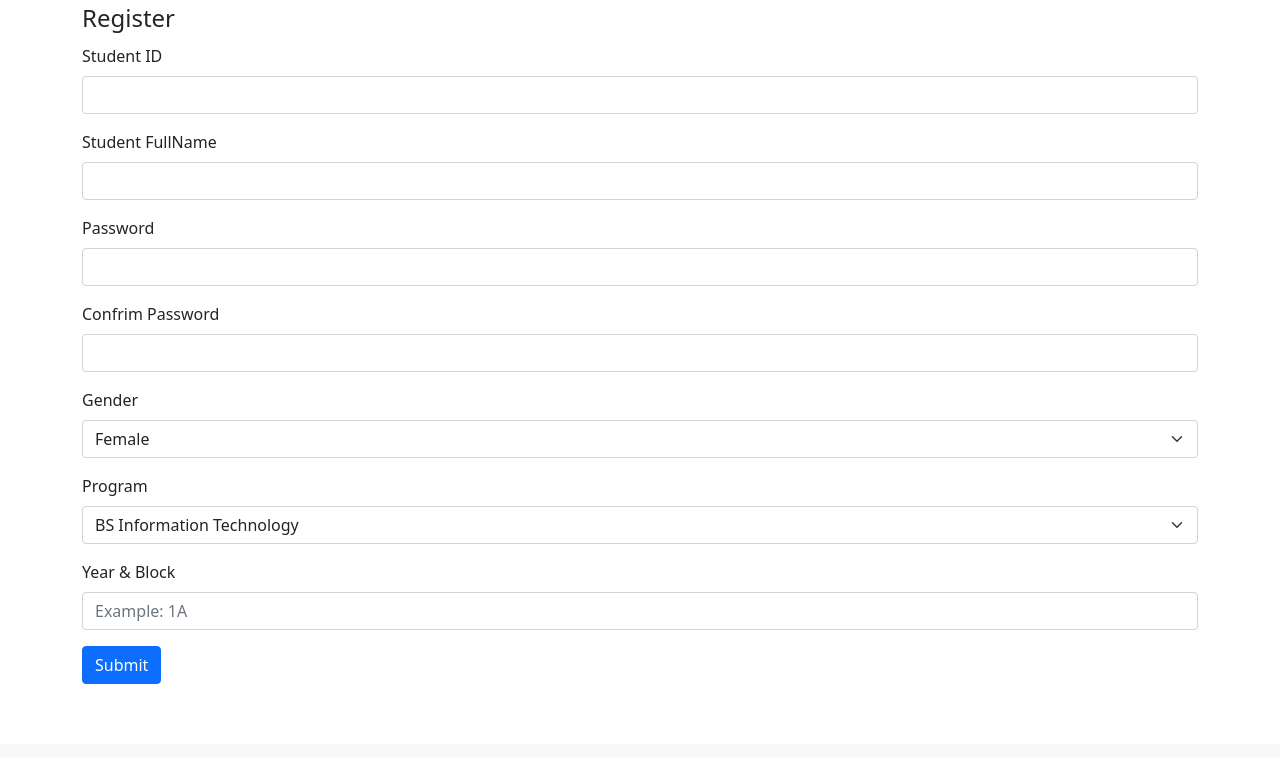
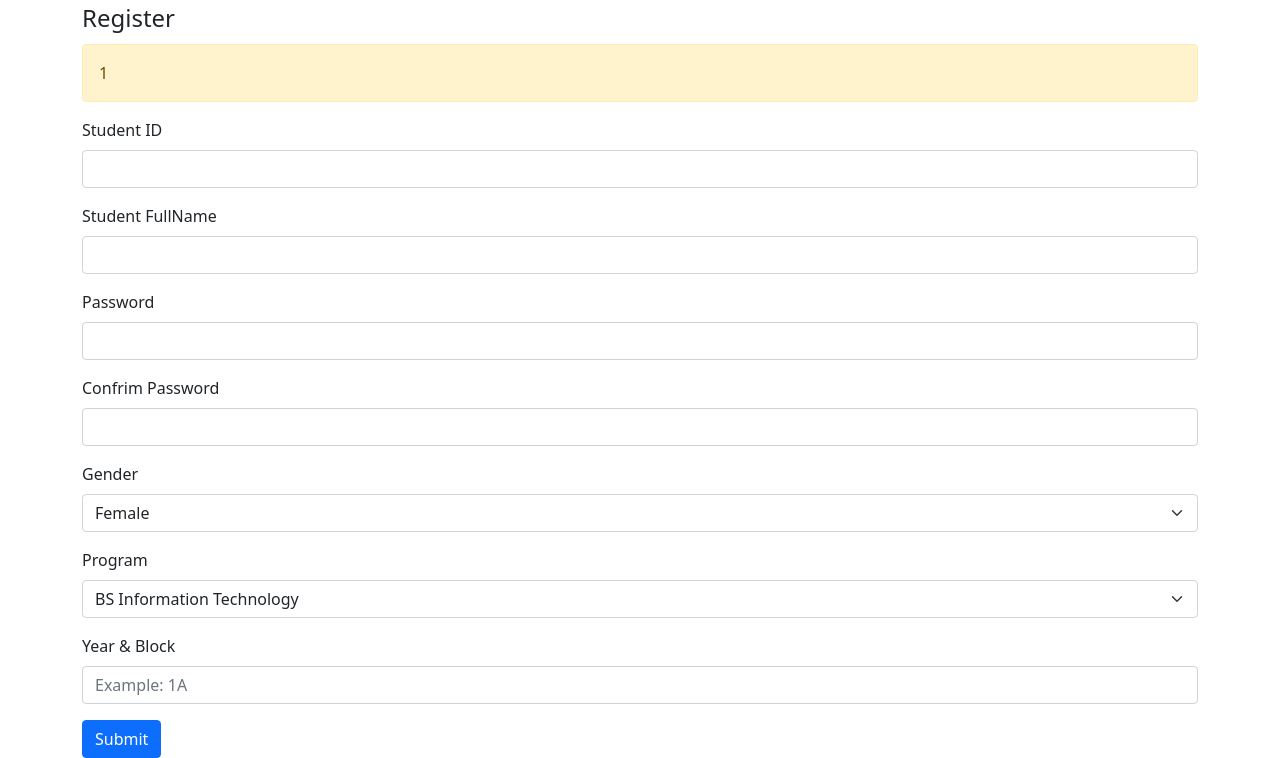
Before and after one commit to geelato-b/Capstone, a PHP site: page /admin/form.php in a window 1280 px wide. Shown: the part 56-814 px from the top of the page. Before the commit the page ends 740 px from the top, so only its background shows below. Run offline with PHP 8.4, Linux system fonts and the light colour scheme; the visitor is signed in with stand-in values (Sample User, id 1).

Commit message:
Add files via upload
add account

```diff
--- a/admin/form.php
+++ b/admin/form.php
@@ -1,3 +1,8 @@
+<?php
+session_start();
+include_once "../includes/db_conn.php";
+include_once "../includes/func.inc.php";
+?>
 <!DOCTYPE html>
 <html lang="en">
 <head>
@@ -21,43 +26,57 @@
 
 <section>
     <div class="container">
-        <form>
+        <form action="../includes/registration.php" method="POST">
                 <legend>Register</legend>
+                <?php
+                    if (isset($_SESSION['status'])) {
+                    ?>
+                    <div class="input-box">
+                    <div class="alert alert-warning" role="alert">
+                    <?php echo $_SESSION['status']; ?>
+                    </div>
+                    </div>
+                    <?php
+
+                        unset($_SESSION['status']);
+                    }
+                ?>
+
                 <div class="mb-3">
                 <label for="disabledTextInput" class="form-label">Student ID</label>
-                <input type="text" name="" class="form-control">
+                <input type="text" id="stid" name="stid" class="form-control" required="">
                 </div>
                 <div class="mb-3">
                 <label for="disabledTextInput" class="form-label">Student FullName</label>
-                <input type="text" name="" class="form-control">
+                <input type="text" id="studname" name="studname" class="form-control" required="">
                 </div>
                 <div class="mb-3">
                 <label for="disabledTextInput" class="form-label">Password</label>
-                <input type="password" name="" class="form-control">
+                <input type="password" id="psword" name="psword" class="form-control" required="">
                 </div>
                 <div class="mb-3">
                 <label for="disabledTextInput" class="form-label">Confrim Password</label>
-                <input type="password" name="" class="form-control">
+                <input type="password" id="cpassword" name="cpassword" class="form-control" required="">
                 </div>
                 <div class="mb-3">
                 <label for="disabledTextInput" class="form-label">Gender</label>
-                <select id="disabledSelect" class="form-select">
+                <select id="gender" name="gender" class="form-select" >
                     <option value="F">Female</option>
                     <option value="M">Male</option>
                 </select>
                 </div>
                 <div class="mb-3">
                 <label for="disabledSelect" class="form-label">Program</label>
-                <select id="disabledSelect" class="form-select">
+                <select id="studprog" name="studprog" class="form-select" >
                     <option>BS Information Technology</option>
                     <option>BS Information Technology Animation</option>
                 </select>
                 </div>
                 <div class="mb-3">
                 <label for="disabledTextInput" class="form-label">Year & Block</label>
-                <input type="text" name="" class="form-control" placeholder="Example: 1A">
+                <input type="text" id="studyrblck" name="studyrblck" class="form-control" placeholder="Example: 1A" required="">
                 </div>
-                <button type="submit" class="btn btn-primary">Submit</button>
+                <button type="submit" name="submit"class="btn btn-primary">Submit</button>
 
         </form>
 
```
